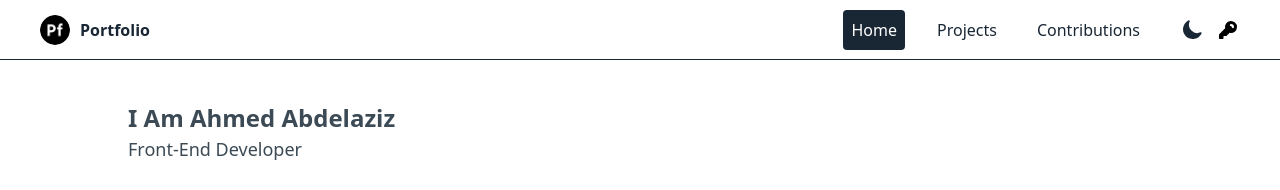
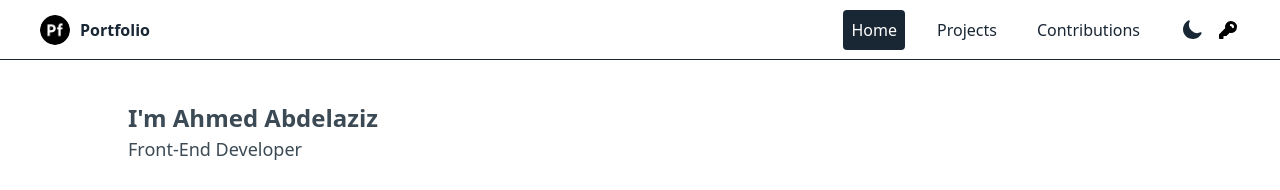
Before and after one commit to Aziz3010/ahmed-abdelaziz, a Next.js app: page / in a window 1280 px wide. Shown: the top 190 px of the page. Built offline with nearby package versions, Linux system fonts and the light colour scheme.

Commit message:
remove single quete

```diff
--- a/src/app/page.tsx
+++ b/src/app/page.tsx
@@ -9,7 +9,7 @@ export default function Home() {
       <section className={`${homePage_hero_section} pt-[40px] pb-[40px]`}>
         <div className="mb-6">
           <h2 className="text-[#3b4a54] dark:text-white">
-            I am ahmed abdelaziz
+            I&apos;m ahmed abdelaziz
           </h2>
           <span className="text-[#3b4a54] dark:text-white">
             front-end developer
@@ -22,7 +22,7 @@ export default function Home() {
               Introduction:
             </h3>
             <p className="text-[#3b4a54] dark:text-white text-[16px] pl-[30px]">
-              I'm a passionate mid-senior front-end developer specializing in
+              I&apos;m a passionate mid-senior front-end developer specializing in
               React.js and Next.js, with a keen eye for crafting engaging user
               experiences. With several years of hands-on experience in web
               development, I thrive in dynamic environments where creativity and
--- a/src/app/provider.tsx
+++ b/src/app/provider.tsx
@@ -1,5 +1,5 @@
-'use client'
-import ModeContextProvidor from '@/context/ModeContext';
+"use client"
+import ModeContextProvidor from "@/context/ModeContext";
 
 export function Providers({children}: { children: React.ReactNode }) {
   return (
--- a/tailwind.config.ts
+++ b/tailwind.config.ts
@@ -13,6 +13,6 @@ const config: Config = {
     },
   },
   plugins: [],
-  darkMode: 'class',
+  darkMode: "class",
 };
 export default config;
```
Also changed, not shown: src/components/Navbar/Navbar.tsx (+1 -1 lines).
